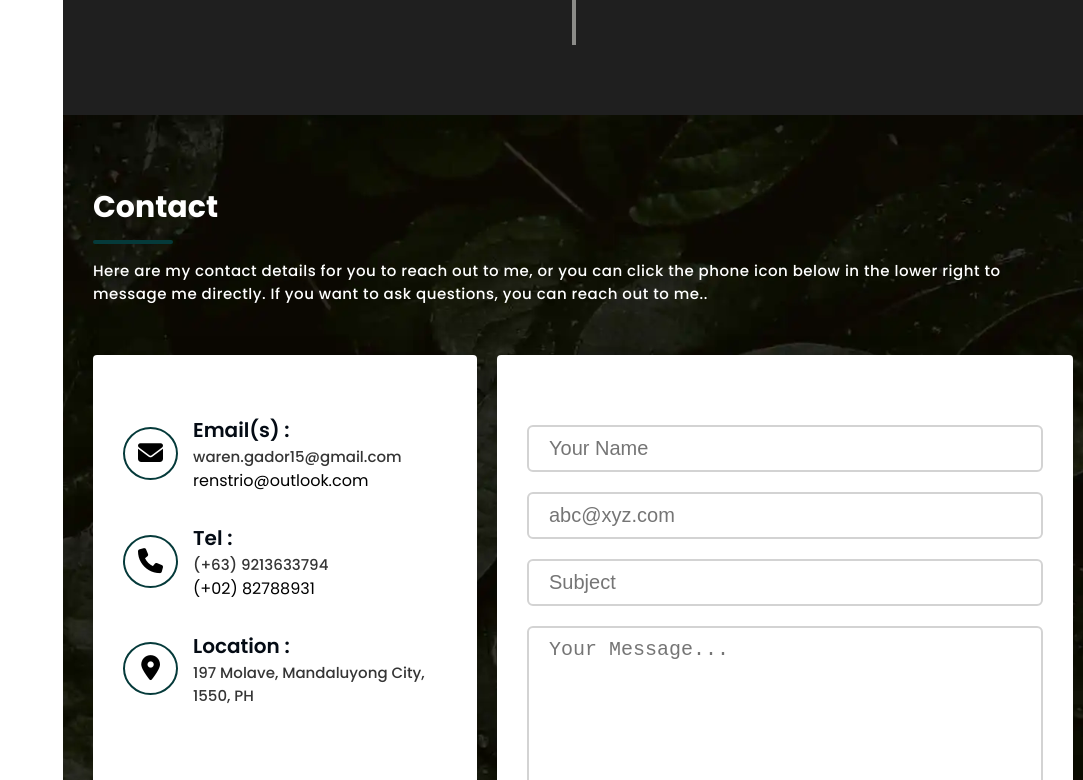
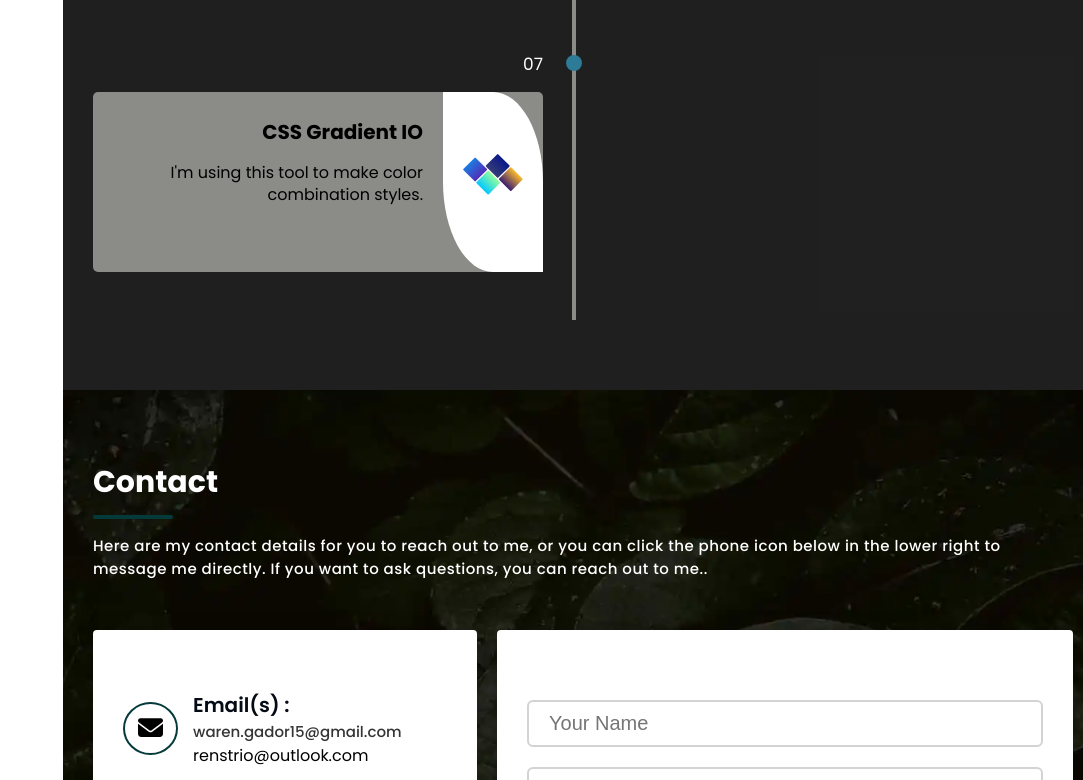
Before and after one commit to Renstrio24p/Mini-Project-Porfolio, a plain HTML site: page index.html in a window 1280 px wide. Shown: the part 7564-8344 px from the top of the page, without its empty margins (197-1280 px from the left). Drawn offline with nearby package versions, Linux system fonts and the light colour scheme; grey boxes are pictures that could not be loaded.

Commit message:
adjust resource cssgradient

```diff
--- a/index.html
+++ b/index.html
@@ -640,6 +640,20 @@
                         </div>
                     </div>
                 </div>
+                <div class=rs-timeline-item>
+                    <div class=rs-timeline-dot></div>
+                    <div class=rs-timeline-number>07</div>
+                    <div class=rs-timeline-content>
+                        <div class=icon>
+                            <img src="images/css-gradient.svg" alt=pagespeed>
+                        </div>
+                        <div class=resource-info>
+                            <h5>CSS Gradient IO</h5>
+                            <p> I'm using this tool to make color combination styles.
+                            </p>
+                        </div>
+                    </div>
+                </div>
             </div>
         </section>
         <div id=my-contact>
```
Also changed, not shown: images/css-gradient.svg (added).
